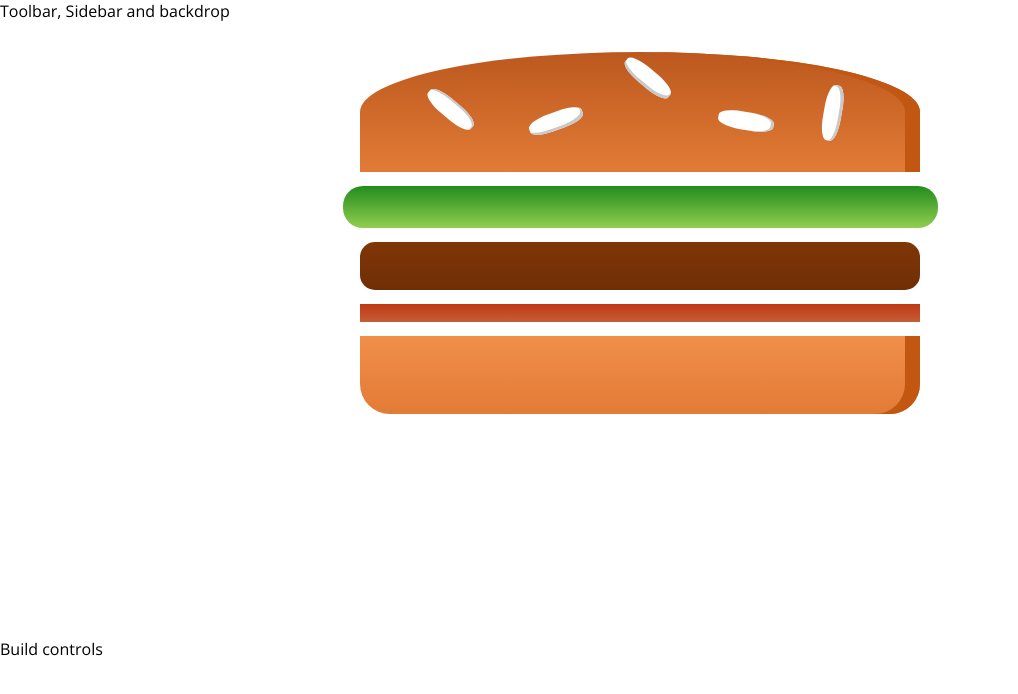
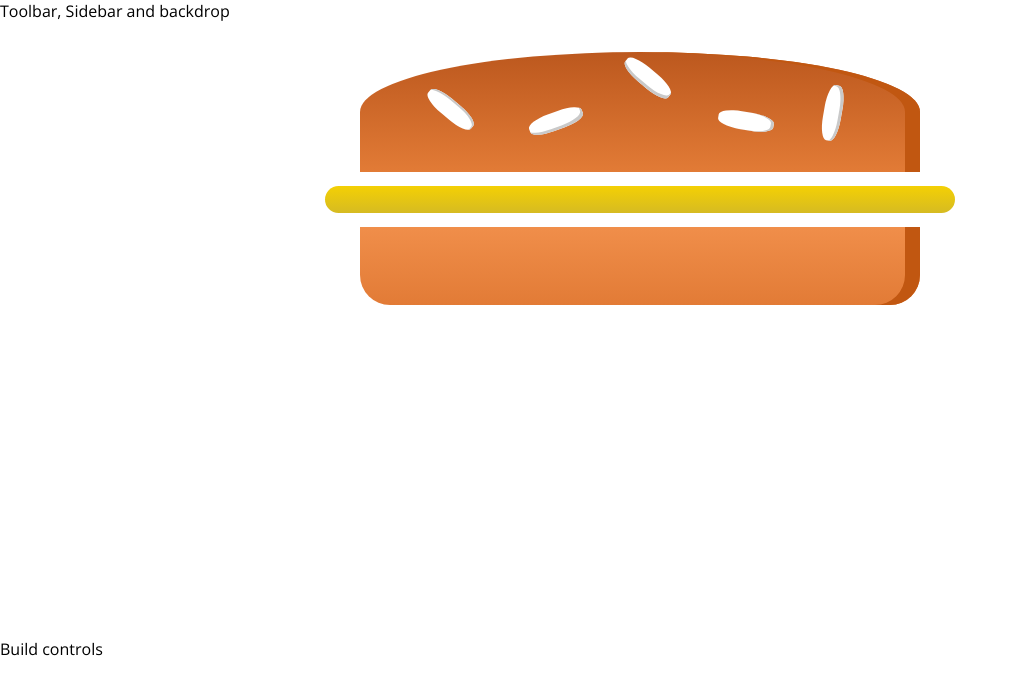
Before and after one commit to NiteshBagle123/react-buger-builder-app, a React app: page / in a window 1280 px wide. Shown: the top 694 px of the page, without its empty margins (0-1018 px from the left). Built offline with nearby package versions, Linux system fonts and the light colour scheme.

Commit message:
burger ingredient addeed

```diff
--- a/src/components/Burger/Burger.js
+++ b/src/components/Burger/Burger.js
@@ -3,12 +3,24 @@
 import BurgerIngredient from './BurgerIngredient/BurgerIngredient';
 
 const burger = (props) => {
+    let transFormIngredient = Object.keys(props.ingredients)
+        .map(igKey => {
+            return [...Array(props.ingredients[igKey])].map((_, i) => {
+                return <BurgerIngredient key={igKey + i} type={igKey} />;
+            })
+        })
+        .reduce((acc, curr) =>{
+            return acc.concat(curr)
+        }, []);
+
+    if(!transFormIngredient.length){
+        transFormIngredient = <p>Please start adding ingredients</p>
+    }
+
     return(
         <div className={classes.Burger}>
             <BurgerIngredient type="bread-top"/>
-            <BurgerIngredient type="salad"/>
-            <BurgerIngredient type="meat"/>
-            <BurgerIngredient type="bacon"/>
+                {transFormIngredient}
             <BurgerIngredient type="bread-bottom"/>
         </div>
     );
--- a/src/containers/BurgerBuilder/BurgerBuilder.js
+++ b/src/containers/BurgerBuilder/BurgerBuilder.js
@@ -3,11 +3,25 @@
 import Burger from '../../components/Burger/Burger';
 
 class BurgerBuilder extends Component {
+    // constructor(props){
+    //     super(props);
+    //     this.state = {
+
+    //     }
+    // }
+    state = {
+        ingredients: {
+            salad: 0,
+            bacon: 0,
+            cheese: 1,
+            meat: 0
+        }
+    }
     render() {
         return(
             <div>
                 <Aux>
-                    <Burger />
+                    <Burger ingredients={this.state.ingredients}/>
                     <div>Build controls</div>
                 </Aux>
             </div>
```
